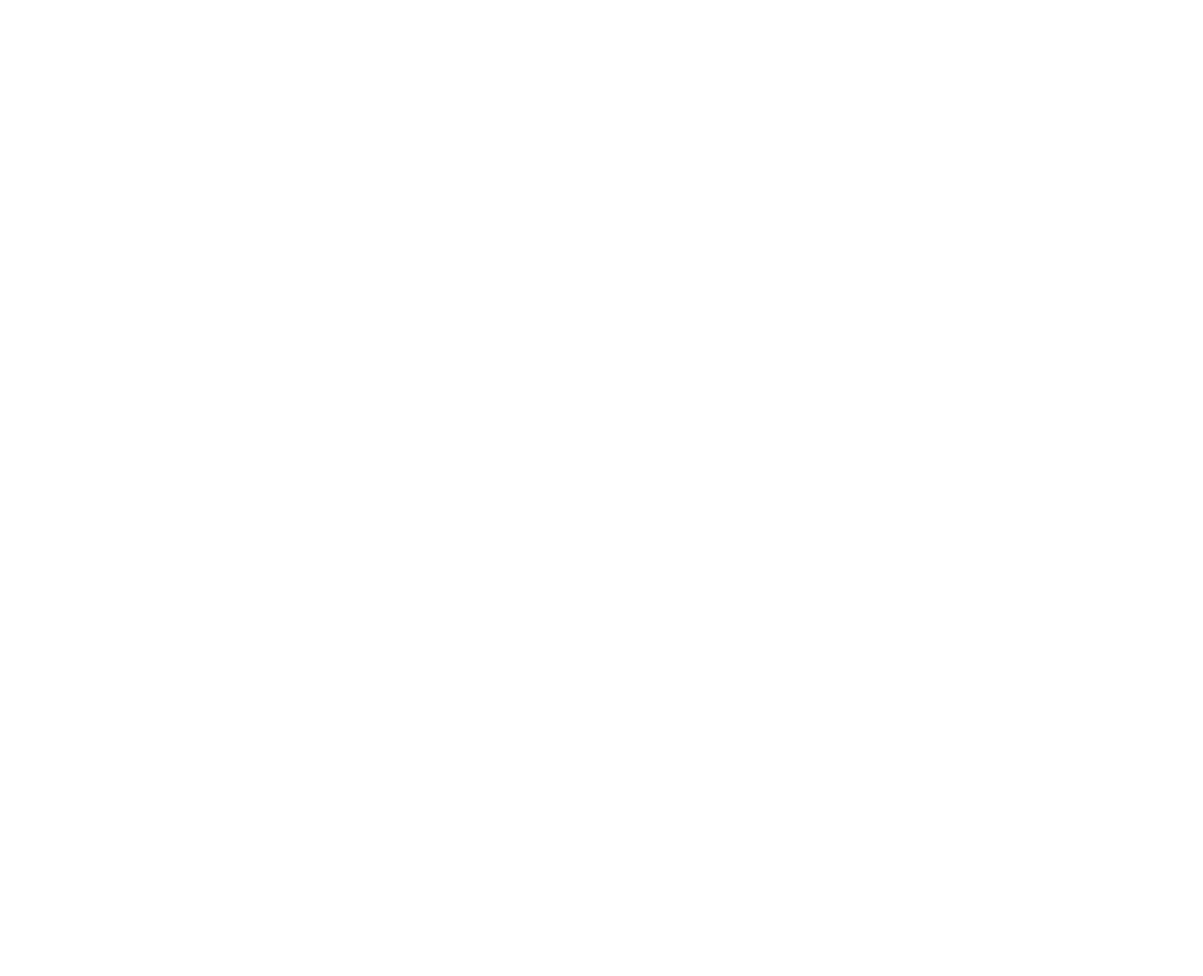
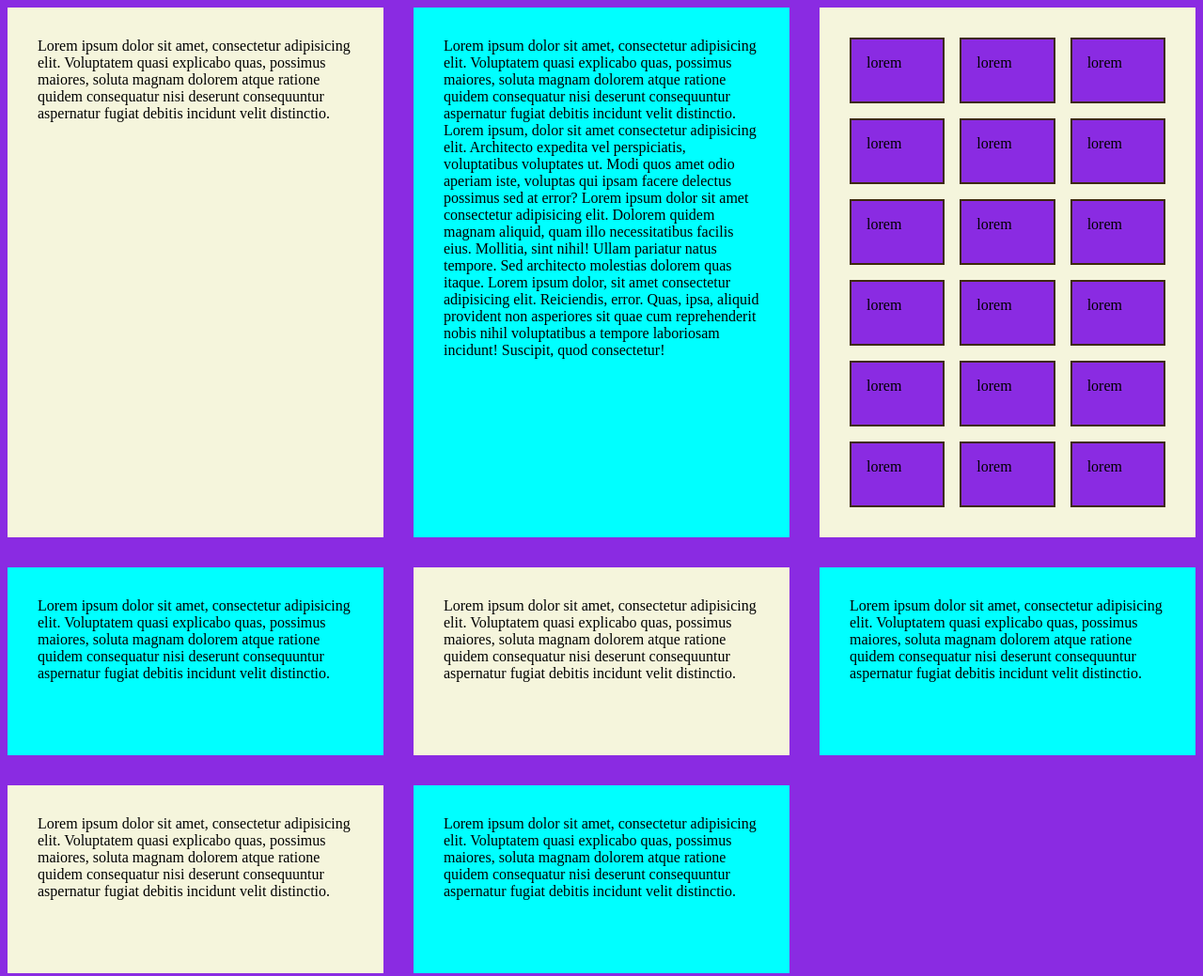
Before and after one commit to T-Anachronic/train, a plain HTML site: page index2.html in a window 1280 px wide. Shown: the whole page at 94% size. Before the commit the page ends 800 px from the top, so only its background shows below. Drawn offline with Linux system fonts and the light colour scheme.

Commit message:
changed index2, structure, main and added index3

```diff
--- a/CSS/main.css
+++ b/CSS/main.css
@@ -1,4 +1,6 @@
-
+* {
+    background-color: blueviolet;
+}
 
 .wrapper > div {
     background-color: aqua;
@@ -8,3 +10,9 @@
 .wrapper > div:nth-child(odd) {
     background-color: beige;
 }
+
+.nested > div{
+    border: rgb(61, 41, 11) 2px solid;
+    padding: 1em;
+
+}
--- /dev/null
+++ b/CSS/structure2.css
@@ -0,0 +1,30 @@
+/* Structure dem elements in index2.html */
+
+
+.nested {
+    display: grid;
+    grid-template-columns: repeat(3, 1fr);
+    grid-auto-rows: 70px;
+    grid-gap: 1em;
+
+
+
+
+}
+
+.wrapper {
+    display: grid;
+
+
+    /* It's recommand to use "fractions (fr)" over of percentages, pixels because when
+    using percentages we gonna run issues with padding and margin when nesting */
+    /* grid-template-columns: 1fr 1fr 1fr;   replaced by the following  */
+    grid-template-columns: repeat(3, 1fr);
+    grid-gap: 2em;
+    /* grid-auto-rows: 200px; This will give height to dem elements */
+    grid-auto-rows: minmax(200px, auto);
+
+    /* The minmmax will allow the elements which are on the same
+    row to have the same height and when the text or images are very long the
+    auto will allow it to occupy the espace needed */
+}
--- a/index2.html
+++ b/index2.html
@@ -0,0 +1,119 @@
+<!DOCTYPE html>
+<html lang="en">
+<head>
+    <meta charset="UTF-8">
+    <meta name="viewport" content="width=device-width, initial-scale=1.0">
+    <meta http-equiv="X-UA-Compatible" content="ie=edge">
+    <link rel="stylesheet" href="./CSS/structure2.css">
+    <link rel="stylesheet" href="./CSS/main.css">
+    <title>Train wreck sequel</title>
+</head>
+<body>
+    <div class="wrapper">
+        <div>
+            Lorem ipsum dolor sit amet, consectetur adipisicing elit. Voluptatem quasi explicabo quas, possimus maiores, soluta magnam dolorem atque ratione quidem consequatur nisi deserunt consequuntur aspernatur fugiat debitis incidunt velit distinctio.
+
+        </div>
+
+        <div>
+                Lorem ipsum dolor sit amet, consectetur adipisicing elit. Voluptatem quasi explicabo quas, possimus maiores, soluta magnam dolorem atque ratione quidem consequatur nisi deserunt consequuntur aspernatur fugiat debitis incidunt velit distinctio.
+                Lorem ipsum, dolor sit amet consectetur adipisicing elit. Architecto expedita vel perspiciatis, voluptatibus voluptates ut. Modi quos amet odio aperiam iste, voluptas qui ipsam facere delectus possimus sed at error?
+                Lorem ipsum dolor sit amet consectetur adipisicing elit. Dolorem quidem magnam aliquid, quam illo necessitatibus facilis eius. Mollitia, sint nihil! Ullam pariatur natus tempore. Sed architecto molestias dolorem quas itaque.
+                Lorem ipsum dolor, sit amet consectetur adipisicing elit. Reiciendis, error. Quas, ipsa, aliquid provident non asperiores sit quae cum reprehenderit nobis nihil voluptatibus a tempore laboriosam incidunt! Suscipit, quod consectetur!
+
+        </div>
+
+        <div class="nested">
+            <div>
+                lorem
+            </div>
+            <div>
+                lorem
+            </div>
+            <div>
+                lorem
+            </div>
+
+            <div>
+                lorem
+            </div>
+            <div>
+                lorem
+            </div>
+            <div>
+                lorem
+            </div>
+
+            <div>
+                lorem
+            </div>
+            <div>
+                lorem
+            </div>
+            <div>
+                lorem
+            </div>
+
+            <div>
+                lorem
+            </div>
+            <div>
+                lorem
+            </div>
+            <div>
+                lorem
+            </div>
+
+            <div>
+                lorem
+            </div>
+            <div>
+                lorem
+            </div>
+            <div>
+                lorem
+            </div>
+
+            <div>
+                lorem
+            </div>
+            <div>
+                lorem
+            </div>
+            <div>
+                lorem
+            </div>
+
+
+        </div>
+
+        <div>
+            Lorem ipsum dolor sit amet, consectetur adipisicing elit. Voluptatem quasi explicabo quas, possimus maiores, soluta magnam dolorem atque ratione quidem consequatur nisi deserunt consequuntur aspernatur fugiat debitis incidunt velit distinctio.
+
+        </div>
+
+        <div>
+            Lorem ipsum dolor sit amet, consectetur adipisicing elit. Voluptatem quasi explicabo quas, possimus maiores, soluta magnam dolorem atque ratione quidem consequatur nisi deserunt consequuntur aspernatur fugiat debitis incidunt velit distinctio.
+
+        </div>
+
+        <div>
+            Lorem ipsum dolor sit amet, consectetur adipisicing elit. Voluptatem quasi explicabo quas, possimus maiores, soluta magnam dolorem atque ratione quidem consequatur nisi deserunt consequuntur aspernatur fugiat debitis incidunt velit distinctio.
+
+        </div>
+
+        <div>
+            Lorem ipsum dolor sit amet, consectetur adipisicing elit. Voluptatem quasi explicabo quas, possimus maiores, soluta magnam dolorem atque ratione quidem consequatur nisi deserunt consequuntur aspernatur fugiat debitis incidunt velit distinctio.
+
+        </div>
+
+        <div>
+            Lorem ipsum dolor sit amet, consectetur adipisicing elit. Voluptatem quasi explicabo quas, possimus maiores, soluta magnam dolorem atque ratione quidem consequatur nisi deserunt consequuntur aspernatur fugiat debitis incidunt velit distinctio.
+
+        </div>
+
+
+    </div>
+
+</body>
+</html>
```
Also changed, not shown: index3.html (added).
